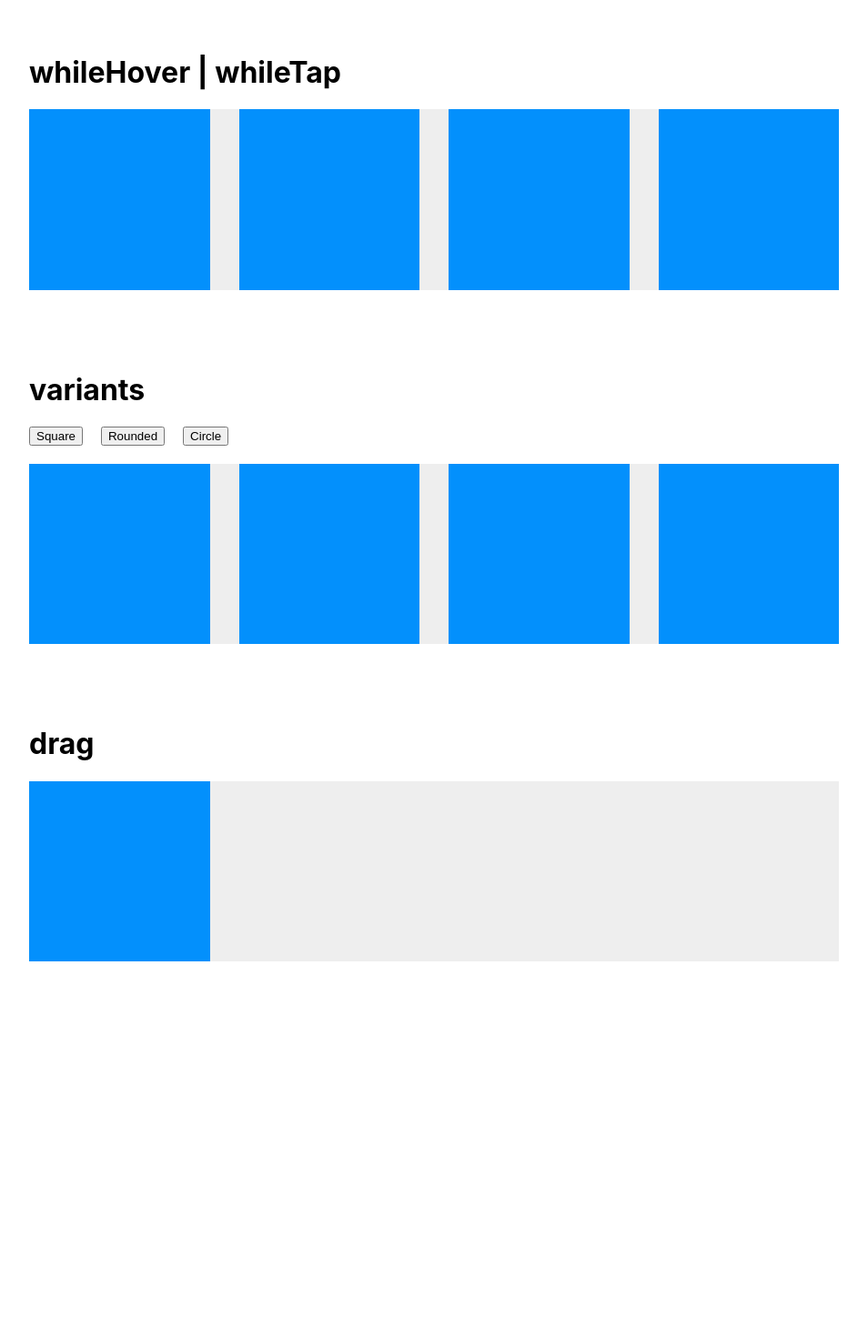
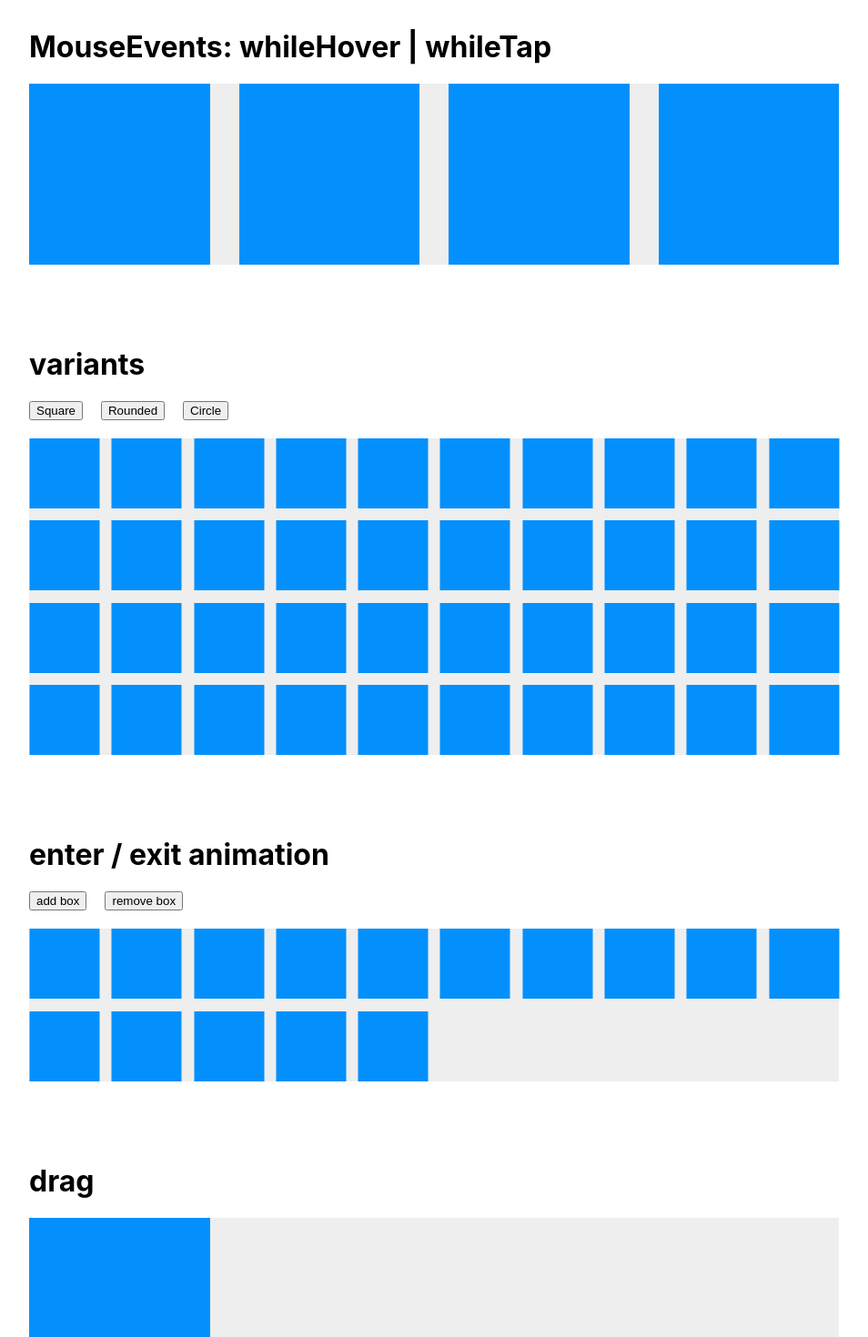
Before and after one commit to danbernardi/framer-motion-demo, a React (Create React App) app: page / in a window 1280 px wide. Shown: the top 1470 px of the page at 91% size, without its empty margins (163-1117 px from the left). Before the commit the page ends 1147 px from the top, so only its background shows below. Built offline with nearby package versions, Linux system fonts and the light colour scheme.

Commit message:
Organizes animations / adds enter exit

```diff
--- a/package.json
+++ b/package.json
@@ -10,6 +10,7 @@
     "react": "^17.0.2",
     "react-dom": "^17.0.2",
     "react-scripts": "4.0.3",
+    "uniqid": "^5.3.0",
     "web-vitals": "^1.0.1"
   },
   "scripts": {
--- a/src/App.css
+++ b/src/App.css
@@ -13,8 +13,15 @@ h1 {
   display: grid;
   grid-template-columns: repeat(4, 1fr);
   grid-column-gap: 2.5vw;
+  grid-row-gap: 2.5vw;
   margin-bottom: 7vw;
   background-color: #EEEEEE;
+}
+
+.container.small {
+  grid-template-columns: repeat(10, 1fr);
+  grid-column-gap: 1vw;
+  grid-row-gap: 1vw;
 }
 
 .box {
--- a/src/App.js
+++ b/src/App.js
@@ -1,111 +1,19 @@
-import { useRef, useState } from 'react';
-import { motion } from 'framer-motion';
+import { useRef } from 'react';
+import MouseEvents from './components/MouseEvents';
+import Variants from './components/Variants';
+import EnterExit from './components/EnterExit';
+import Drag from './components/Drag';
 import './App.css';
 
 function App() {
-  const dragContainerRef = useRef();
-  const [shapeState, setShapeState] = useState('square');
-
-  const shapeVariants = {
-    square: i => ({
-      backgroundColor: '#0390fc',
-      borderRadius: '0%',
-      transition: { delay: i * 0.1 }
-    }),
-    rounded: i => ({
-      backgroundColor: 'teal',
-      borderRadius: '25%',
-      transition: { delay: i * 0.1 }
-    }),
-    circle: i => ({
-      backgroundColor: 'green',
-      borderRadius: '50%',
-      transition: { delay: i * 0.1 }
-    })
-  };
+  const wrapperRef = useRef();
 
   return (
-    <div className="wrapper">
-      <h1>whileHover | whileTap</h1>
-      <div className="container">
-        <motion.div
-          className="box blue"
-          whileHover={ { rotate: '-45deg', backgroundColor: 'red' } }
-          whileTap={ { backgroundColor: 'purple', skew: -15 } }
-        />
-
-        <motion.div
-          className="box blue"
-          whileHover={ { rotate: '-90deg', backgroundColor: 'red' } }
-          whileTap={ { backgroundColor: 'purple', skew: -30 } }
-        />
-
-        <motion.div
-          className="box blue"
-          whileHover={ { rotate: '-135deg', backgroundColor: 'red' } }
-          whileTap={ { backgroundColor: 'purple', skew: -45 } }
-        />
-
-        <motion.div
-          className="box blue"
-          whileHover={ { rotate: '-180deg', backgroundColor: 'red' } }
-          whileTap={ { backgroundColor: 'purple', skew: -60 } }
-        />
-      </div>
-
-      <h1>variants</h1>
-
-      <div className="btngroup">
-        <button type="button" onClick={ () => setShapeState('square') }>Square</button>
-        <button type="button" onClick={ () => setShapeState('rounded') }>Rounded</button>
-        <button type="button" onClick={ () => setShapeState('circle') }>Circle</button>
-      </div>
-
-      <motion.div
-        className="container"
-      >
-        <motion.div
-          className="box blue"
-          custom="0"
-          initial="square"
-          animate={shapeState}
-          variants={ shapeVariants }
-        />
-
-        <motion.div
-          className="box blue"
-          custom="1"
-          initial="square"
-          animate={shapeState}
-          variants={ shapeVariants }
-        />
-
-        <motion.div
-          className="box blue"
-          custom="2"
-          initial="square"
-          animate={shapeState}
-          variants={ shapeVariants }
-        />
-
-        <motion.div
-          className="box blue"
-          custom="3"
-          initial="square"
-          animate={shapeState}
-          variants={ shapeVariants }
-        />
-      </motion.div>
-
-      <h1>drag</h1>
-      <div className="container" ref={ dragContainerRef }>
-        <motion.div
-          className="box blue"
-          whileHover={ { scale: 1.05, backgroundColor: '#33a7ff' } }
-          drag={ true }
-          dragConstraints={ dragContainerRef }
-        />
-      </div>
+    <div className="wrapper" ref={wrapperRef}>
+      <MouseEvents />
+      <Variants />
+      <EnterExit />
+      <Drag wrapperRef={ wrapperRef } />
     </div>
   );
 }
--- /dev/null
+++ b/src/components/Drag.js
@@ -0,0 +1,20 @@
+import { useRef } from 'react';
+import { motion } from 'framer-motion';
+
+export default function Drag ({ wrapperRef }) {
+  const dragContainerRef = useRef();
+
+  return (
+    <>
+      <h1>drag</h1>
+      <div className="container" ref={ dragContainerRef }>
+        <motion.div
+          className="box blue"
+          whileHover={ { scale: 1.05, backgroundColor: '#33a7ff' } }
+          drag={ true }
+          dragConstraints={ dragContainerRef }
+        />
+      </div>
+    </>
+  );
+};
--- /dev/null
+++ b/src/components/EnterExit.js
@@ -0,0 +1,46 @@
+import { useState } from 'react';
+import { motion, AnimatePresence } from 'framer-motion';
+import { generateIndexedArr } from '../utils';
+
+const initBoxes = generateIndexedArr(15);
+
+export default function Variants () {
+  const [boxes, setBoxes] = useState(initBoxes);
+
+  const addBoxHandler = (count = 1) => {
+    const newBoxes = boxes.concat(generateIndexedArr(count, boxes.length));
+    setBoxes(newBoxes);
+  };
+
+  const subtractBoxHandler = (count = 1) => {
+    if (boxes.length >= count) {
+      const newBoxes = [...boxes];
+      newBoxes.splice(-count, count);
+      setBoxes(newBoxes);
+    }
+  };
+
+  return (
+    <>
+      <h1>enter / exit animation</h1>
+      <div className="btngroup">
+        <button type="button" onClick={ () => addBoxHandler(3) }>add box</button>
+        <button type="button" onClick={ () => subtractBoxHandler(3) }>remove box</button>
+      </div>
+
+      <div className="container small">
+        <AnimatePresence>
+          { boxes.map(item => (
+            <motion.div
+              key={item.id}
+              className="box blue"
+              initial={ { scale: 0, rotate: 0 } }
+              animate={ { scale: 1, rotate: 90 } }
+              exit={ { scale: 0, rotate: 180 } }
+            />
+          )) }
+        </AnimatePresence>
+      </div>
+    </>
+  );
+};
--- /dev/null
+++ b/src/components/MouseEvents.js
@@ -0,0 +1,34 @@
+import { motion } from 'framer-motion';
+
+export default function MouseEvents () {
+  return (
+    <>
+      <h1>MouseEvents: whileHover | whileTap</h1>
+      <div className="container">
+        <motion.div
+          className="box blue"
+          whileHover={ { rotate: '-45deg', backgroundColor: 'red' } }
+          whileTap={ { backgroundColor: 'purple', skew: -15 } }
+        />
+
+        <motion.div
+          className="box blue"
+          whileHover={ { rotate: '-90deg', backgroundColor: 'red' } }
+          whileTap={ { backgroundColor: 'purple', skew: -30 } }
+        />
+
+        <motion.div
+          className="box blue"
+          whileHover={ { rotate: '-135deg', backgroundColor: 'red' } }
+          whileTap={ { backgroundColor: 'purple', skew: -45 } }
+        />
+
+        <motion.div
+          className="box blue"
+          whileHover={ { rotate: '-180deg', backgroundColor: 'red' } }
+          whileTap={ { backgroundColor: 'purple', skew: -60 } }
+        />
+      </div>
+    </>
+  );
+};
--- /dev/null
+++ b/src/components/Variants.js
@@ -0,0 +1,55 @@
+import { useState } from 'react';
+import { motion } from 'framer-motion';
+import { generateIndexedArr } from '../utils';
+
+export default function Variants () {
+  const [shapeState, setShapeState] = useState('square');
+
+  const shapeVariants = {
+    square: i => ({
+      backgroundColor: '#0390fc',
+      borderRadius: '0%',
+      rotate: '90deg',
+      transition: { delay: i * 0.03 }
+    }),
+    rounded: i => ({
+      backgroundColor: 'teal',
+      borderRadius: '25%',
+      rotate: '180deg',
+      transition: { delay: i * 0.03 }
+    }),
+    circle: i => ({
+      backgroundColor: 'green',
+      borderRadius: '50%',
+      rotate: '270deg',
+      transition: { delay: i * 0.03 }
+    })
+  };
+
+  return (
+    <>
+      <h1>variants</h1>
+
+      <div className="btngroup">
+        <button type="button" onClick={ () => setShapeState('square') }>Square</button>
+        <button type="button" onClick={ () => setShapeState('rounded') }>Rounded</button>
+        <button type="button" onClick={ () => setShapeState('circle') }>Circle</button>
+      </div>
+
+      <motion.div
+        className="container small"
+      >
+        { generateIndexedArr(40).map(item => (
+          <motion.div
+            className="box blue"
+            key={item.index}
+            custom={item.index}
+            initial="square"
+            animate={shapeState}
+            variants={ shapeVariants }
+          />
+        )) }
+      </motion.div>
+    </>
+  );
+};
--- a/src/index.css
+++ b/src/index.css
@@ -5,7 +5,7 @@ body {
     sans-serif;
   -webkit-font-smoothing: antialiased;
   -moz-osx-font-smoothing: grayscale;
-  margin: 60px;
+  margin: 2.5vw;
 }
 
 code {
--- /dev/null
+++ b/src/utils/index.js
@@ -0,0 +1,5 @@
+import uniqid from 'uniqid';
+
+export const generateIndexedArr = (count, offset = 0) => new Array(count)
+  .fill(0)
+  .map((item, i) => ({ id: uniqid(), index: i + offset }));
```
Also changed, not shown: 1 other file (tests, documents, lock files or other folders).
